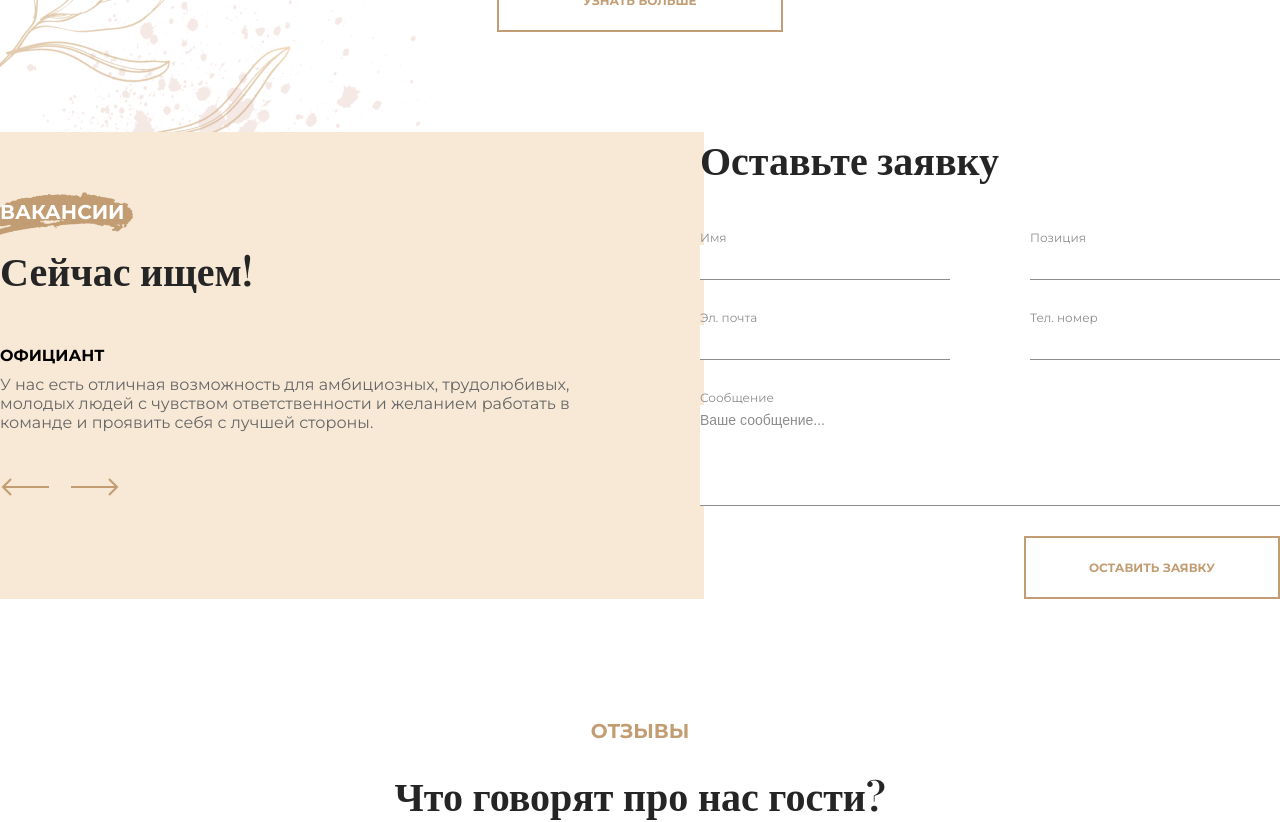
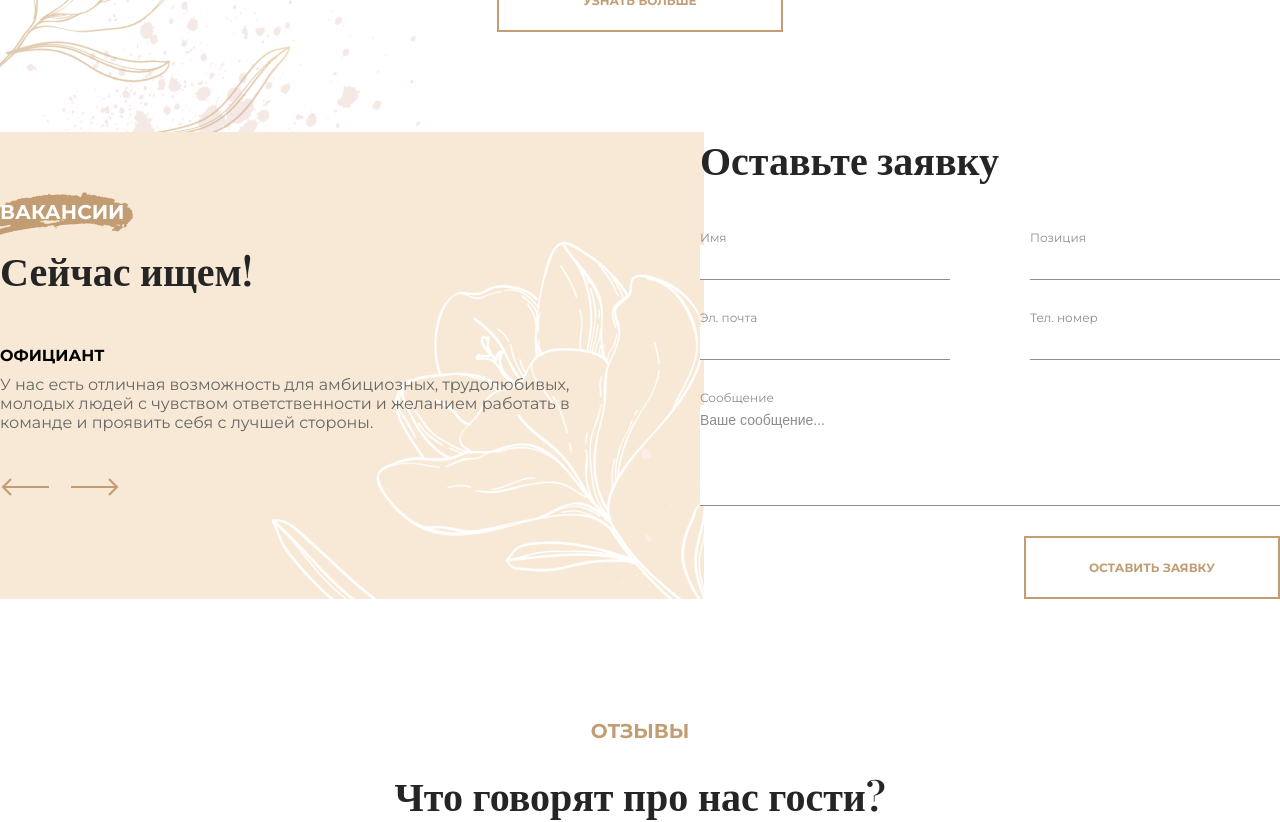
Before and after one commit to poetryspreader/poetryspreader.github.io, a Vue app: page / in a window 1280 px wide. Shown: the part 3300-4122 px from the top of the page. Built offline with nearby package versions, Linux system fonts and the light colour scheme.

Commit message:
img for deploy upd 3

```diff
--- a/src/components/sections/FooterMain.vue
+++ b/src/components/sections/FooterMain.vue
@@ -18,7 +18,7 @@
       <div class="copyright__label">
         {{ copyright.label }}
       </div>
-      <img :src="'src/assets/images/' + copyright.support" alt="copyright-support">
+      <img :src="imageUrl(copyright.image)" alt="copyright-support">
     </div>
   </div>
 </template>
@@ -34,8 +34,13 @@ export default {
       more: 'больше информации',
       copyright: {
         label: 'Copyrights © VILAVI 2022',
-        support: 'copyright-support.png'
+        image: 'copyright-support.png'
       }
+    }
+  },
+  methods: {
+    imageUrl(imageName) {
+      return new URL(`../../assets/images/${imageName}`, import.meta.url).href;
     }
   }
 }
--- a/src/components/sections/WorkAtUs.vue
+++ b/src/components/sections/WorkAtUs.vue
@@ -31,6 +31,9 @@ export default {
     width: 55%;
     height: 100%;
     background-color: var(--main-background-color-beige);
+    background-image: url('../../assets/images/elements/WorkAtUsFlower.png'); /* Replace with your image path */
+    background-position: bottom right;
+    background-repeat: no-repeat;
     z-index: -1;
   }
   &__wrapper {
```
Also changed, not shown: src/assets/images/elements/WorkAtUsFlower.png (added), 7 other files (tests, documents, lock files or other folders).
